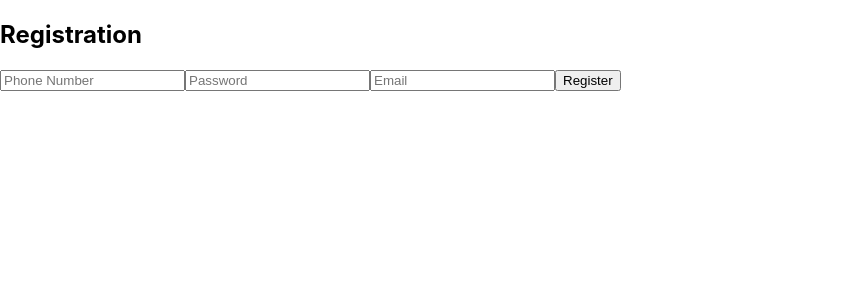
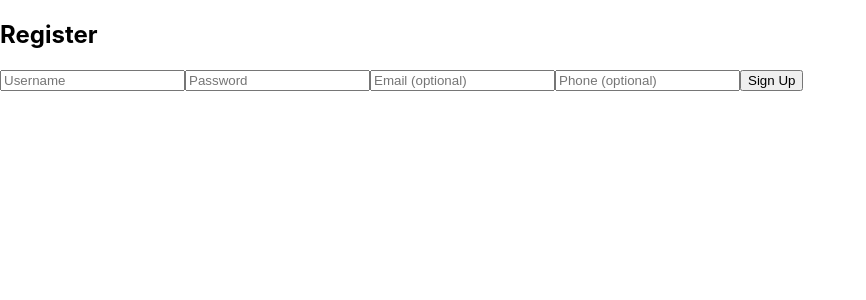
Before and after one commit to sausterm/consensus, a React (Create React App) app in the folder app_dev/: page / in a window 1280 px wide. Shown: the top 300 px of the page, without its empty margins (0-866 px from the left). Built offline with nearby package versions, Linux system fonts and the light colour scheme; no server answers; what aws-amplify would draw is missing.

Commit message:
pushed to fork to new project

```diff
--- a/app_dev/src/App.tsx
+++ b/app_dev/src/App.tsx
@@ -1,20 +1,19 @@
 import React from 'react';
 import { Amplify } from 'aws-amplify';
-import awsconfig from './aws-exports'; // adjust the path if needed
+import awsconfig from './amplify/aws-exports.js'; // adjust the path if needed
 
-
-import PrivateRoute from './components/PrivateRoute';
+import PrivateRoute from './components/auth/PrivateRoute';
 
 import { BrowserRouter as Router, Route, Routes } from 'react-router-dom';
 
-import AuthenticatedWrapper from './components/AuthenticatedWrapper';
+import AuthenticatedWrapper from './components/auth/AuthenticatedWrapper';
 
-import Registration from './components/Registration';
-import Login from './components/Login';
-import ConfirmSignUp from './components/ConfirmSignUp'; // Ensure correct path
+import Registration from './components/pages/Registration';
+import Login from './components/pages/Login';
+import ConfirmSignUp from './components/auth/ConfirmSignUp'; // Ensure correct path
 
 
-import Home from './components/Home';
+import Home from './components/pages/Home';
 
 Amplify.configure(awsconfig);
 
@@ -27,6 +26,9 @@ function App() {
         <Route path="/" element={<Registration />} />
 
         <Route path="/register" element={<Registration />} />
+        <Route path="/confirm-registration" element={<ConfirmSignUp />} />
+
+
         <Route path="/login" element={<Login />} />
         <Route path="/home" element={
           <AuthenticatedWrapper>
--- a/app_dev/src/components/Home.tsx
+++ /dev/null
@@ -1,29 +0,0 @@
-// src/components/Home.tsx
-import React from 'react';
-import { Auth } from 'aws-amplify';
-import { useNavigate } from 'react-router-dom';
-
-
-const Home: React.FC = () => {
-    const navigate = useNavigate();
-
-    const handleLogout = async () => {
-      try {
-        await Auth.signOut();
-        navigate('/login'); // Redirect to the login page after successful logout
-      } catch (error) {
-        console.error('Error during logout', error);
-      }
-    };
-
-    return (
-      <div>
-        <h1>Welcome to the Home Page</h1>
-        <p>You are now logged in!</p>
-        <button onClick={handleLogout}>Logout</button>
-      </div>
-    );
-  }
-
-
-export default Home;
--- /dev/null
+++ b/app_dev/src/components/pages/Home.tsx
@@ -0,0 +1,67 @@
+// src/components/Home.tsx
+import React, { useEffect, useState } from 'react';
+import { Auth } from 'aws-amplify';
+import { useNavigate } from 'react-router-dom';
+
+const Home: React.FC = () => {
+
+  const navigate = useNavigate();
+  const [user, setUser] = useState<any | null>(null);
+
+  useEffect(() => {
+    const fetchUser = async () => {
+      try {
+        const currentUser = await Auth.currentAuthenticatedUser();
+        setUser(currentUser);
+
+      } catch (error) {
+        console.error('Error fetching user', error);
+      }
+    };
+
+    fetchUser();
+
+  }, []);
+
+  const handleLogout = async () => {
+    try {
+      await Auth.signOut();
+      navigate('/login'); // Redirect to the login page after successful logout
+    } catch (error) {
+      console.error('Error during logout', error);
+    }
+  };
+
+  console.log(user)
+
+  return (
+    <div className="dashboard">
+      <h1>Welcome to the Home Page, {user ? user.username : 'User'}</h1>
+      <section className="profile-section">
+        <h2>Your Profile:</h2>
+        <p><strong>Username:</strong> {user ? user.username : 'Fetching...'}</p>
+        {/* You can add more attributes here as you have them in the user object */}
+      </section>
+      <button onClick={handleLogout}>Logout</button>
+    </div>
+  );
+}
+
+// Some simple styles for the dashboard layout
+const dashboardStyles: React.CSSProperties = {
+  padding: '20px',
+  display: 'flex',
+  flexDirection: 'column',
+  alignItems: 'center',
+  gap: '20px'
+};
+
+const profileSectionStyles: React.CSSProperties = {
+  border: '1px solid #ccc',
+  borderRadius: '5px',
+  padding: '10px',
+  width: '100%',
+  maxWidth: '400px'
+};
+
+export default Home;
--- a/app_dev/src/components/Registration.tsx
+++ b/app_dev/src/components/pages/Registration.tsx
@@ -2,9 +2,6 @@ import React, { useState } from 'react';
 import { Auth } from 'aws-amplify';
 import { useNavigate } from 'react-router-dom';
 
-
-
-// Inside your component render:
 
 
 function Registration() {
@@ -13,34 +10,31 @@ function Registration() {
   const [username, setUsername] = useState('');
   const [password, setPassword] = useState('');
   const [email, setEmail] = useState('');
+  const [phone, setPhone] = useState('');
 
-
-  const handleRegistration = async () => {
-    console.log("Button clicked!"); // Check if the function is being invoked
+  const handleSignUp = async () => {
     try {
-      const result = await Auth.signUp({
+      const { user } = await Auth.signUp({
         username,
         password,
         attributes: {
-            email
-        }
+          email: email ? email : undefined, // only set the email attribute if email is provided
+          phone_number: phone ? phone : undefined, // only set the phone_number attribute if phone is provided
+        },
       });
-      console.log("Registration result:", result);
-      navigate('/confirm-signup');  // Check the result of the registration
+      console.log(user);
+      navigate('/confirm-registration');
     } catch (error) {
       console.error('Error signing up:', error);
     }
   };
 
-
-
-
   return (
     <div>
-      <h2>Registration</h2>
+      <h2>Register</h2>
       <input
         type="text"
-        placeholder="Phone Number"
+        placeholder="Username"
         value={username}
         onChange={(e) => setUsername(e.target.value)}
       />
@@ -50,15 +44,19 @@ function Registration() {
         value={password}
         onChange={(e) => setPassword(e.target.value)}
       />
-       <input
-    type="text"
-    placeholder="Email"
-    value={email}
-    onChange={(e) => setEmail(e.target.value)}
-/>
-
-
-      <button onClick={handleRegistration}>Register</button>
+      <input
+        type="email"
+        placeholder="Email (optional)"
+        value={email}
+        onChange={(e) => setEmail(e.target.value)}
+      />
+      <input
+        type="tel"
+        placeholder="Phone (optional)"
+        value={phone}
+        onChange={(e) => setPhone(e.target.value)}
+      />
+      <button onClick={handleSignUp}>Sign Up</button>
     </div>
   );
 }
```
Also changed, not shown: app_dev/src/components/TestRouter.tsx (deleted, +0 -17 lines), app_dev/src/components/auth/AuthenticatedWrapper.tsx (renamed from app_dev/src/components/AuthenticatedWrapper.tsx), app_dev/src/components/auth/ConfirmSignUp.tsx (renamed from app_dev/src/components/ConfirmSignUp.tsx), app_dev/src/components/auth/PrivateRoute.tsx (renamed from app_dev/src/components/PrivateRoute.tsx), app_dev/src/components/pages/Login.tsx (renamed from app_dev/src/components/Login.tsx).
